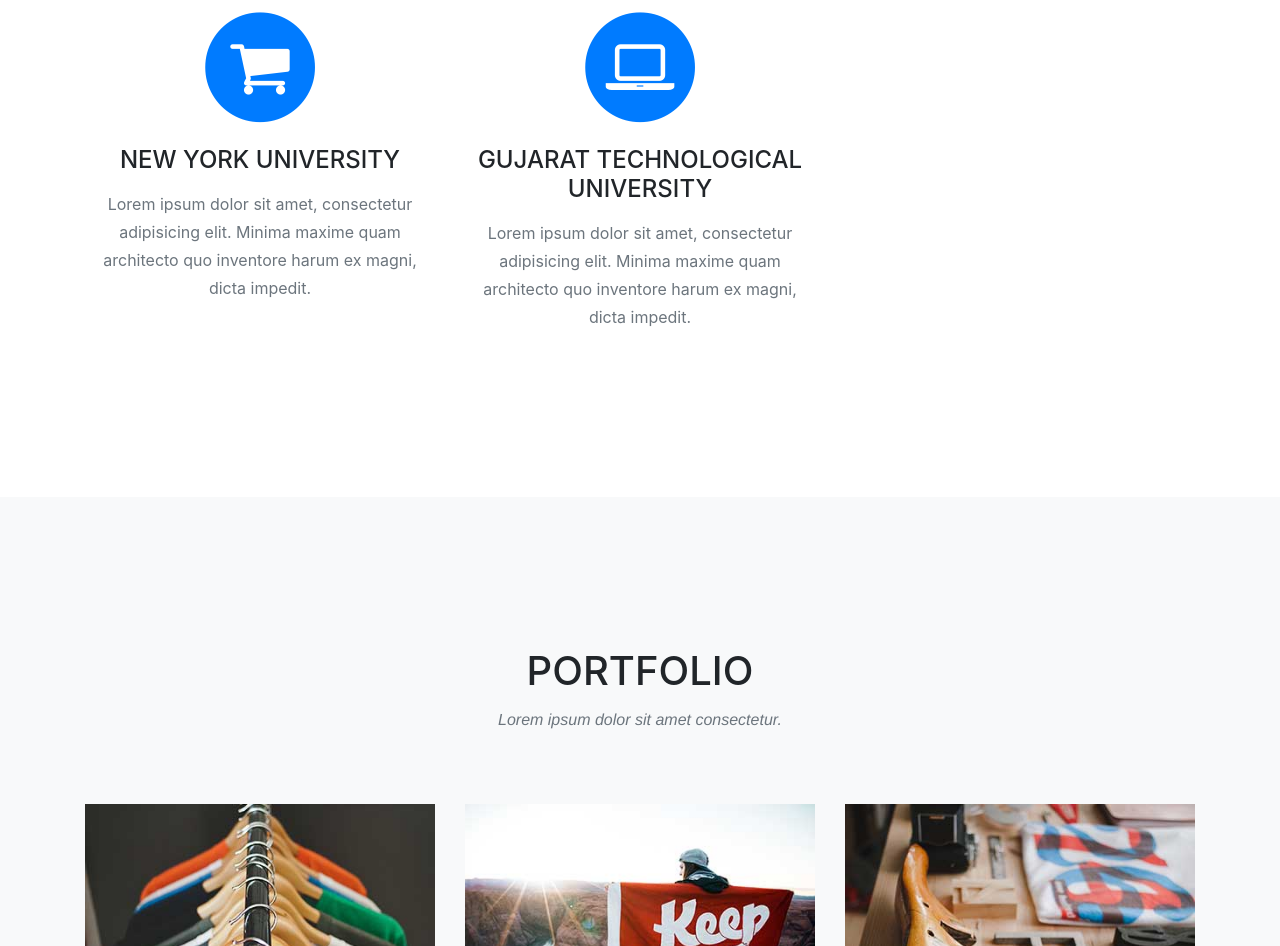
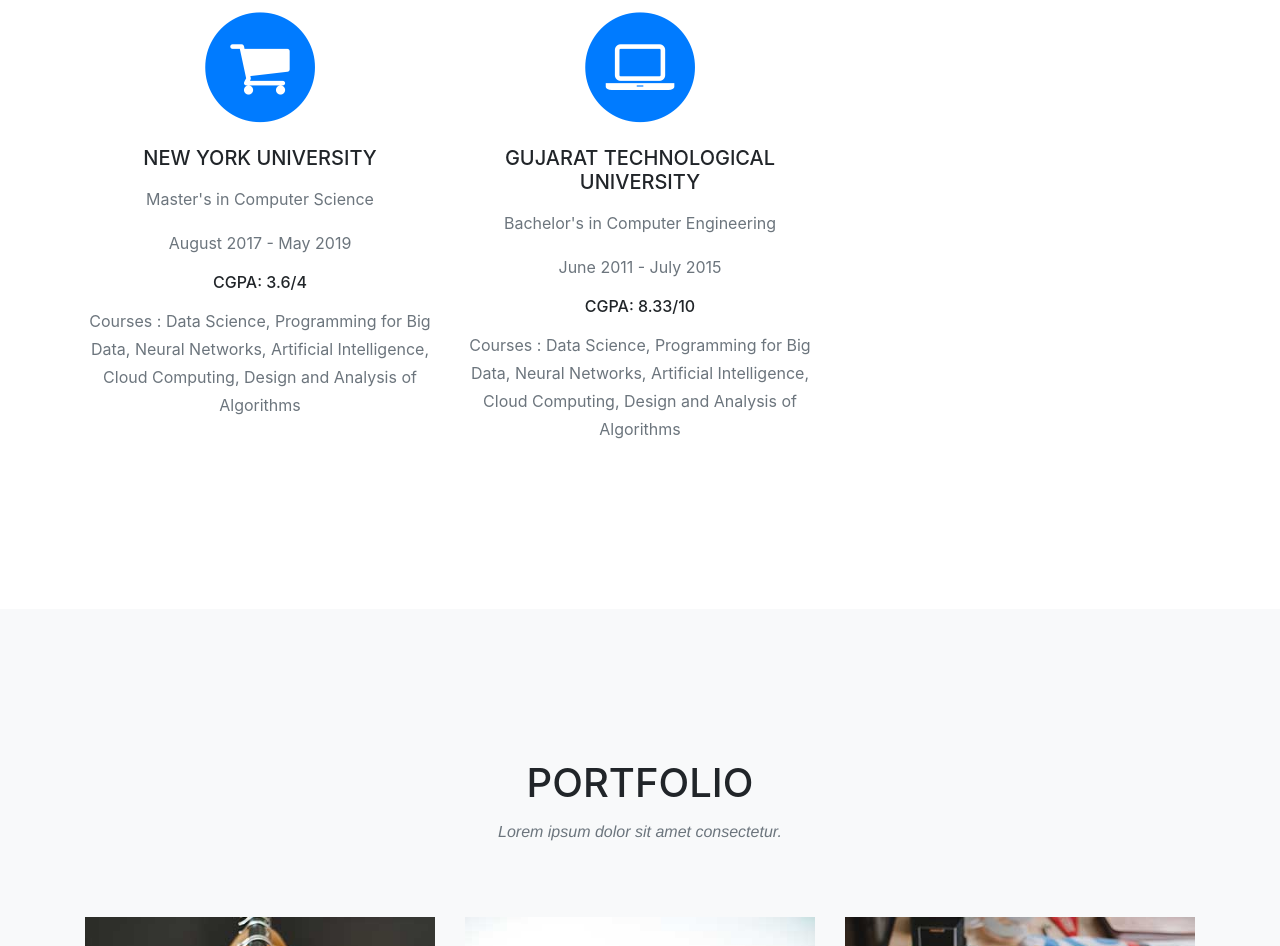
Before and after one commit to darshildpatel/darshildpatel.github.io, a website with bundled scripts: page index.html in a window 1280 px wide. Shown: the part 1032-1978 px from the top of the page. Built offline with nearby package versions, Linux system fonts and the light colour scheme; a web font is replaced by a local one.

Commit message:
Update index.html

```diff
--- a/index.html
+++ b/index.html
@@ -83,16 +83,22 @@
               <i class="fa fa-circle fa-stack-2x text-primary"></i>
               <i class="fa fa-shopping-cart fa-stack-1x fa-inverse"></i>
             </span>
-            <h4 class="service-heading">NEW YORK UNIVERSITY</h4>
-            <p class="text-muted">Lorem ipsum dolor sit amet, consectetur adipisicing elit. Minima maxime quam architecto quo inventore harum ex magni, dicta impedit.</p>
+            <h5 class="service-heading">NEW YORK UNIVERSITY</h5>
+            <p class="text-muted">Master's in Computer Science</p>
+            <p class="text-muted">August 2017 - May 2019</p>
+            <h6 class="service-heading"="text-muted">CGPA: 3.6/4</h6>
+            <p class="text-muted">Courses : Data Science, Programming for Big Data, Neural Networks, Artificial Intelligence, Cloud Computing, Design and Analysis of Algorithms</p>
           </div>
           <div class="col-md-4">
             <span class="fa-stack fa-4x">
               <i class="fa fa-circle fa-stack-2x text-primary"></i>
               <i class="fa fa-laptop fa-stack-1x fa-inverse"></i>
             </span>
-            <h4 class="service-heading">GUJARAT TECHNOLOGICAL UNIVERSITY</h4>
-            <p class="text-muted">Lorem ipsum dolor sit amet, consectetur adipisicing elit. Minima maxime quam architecto quo inventore harum ex magni, dicta impedit.</p>
+            <h5 class="service-heading">GUJARAT TECHNOLOGICAL UNIVERSITY</h5>
+            <p class="text-muted">Bachelor's in Computer Engineering</p>
+            <p class="text-muted">June 2011 - July 2015</p>
+            <h6 class="service-heading"="text-muted">CGPA: 8.33/10</h6>
+            <p class="text-muted">Courses : Data Science, Programming for Big Data, Neural Networks, Artificial Intelligence, Cloud Computing, Design and Analysis of Algorithms</p>
           </div>
         </div>
       </div>
```
